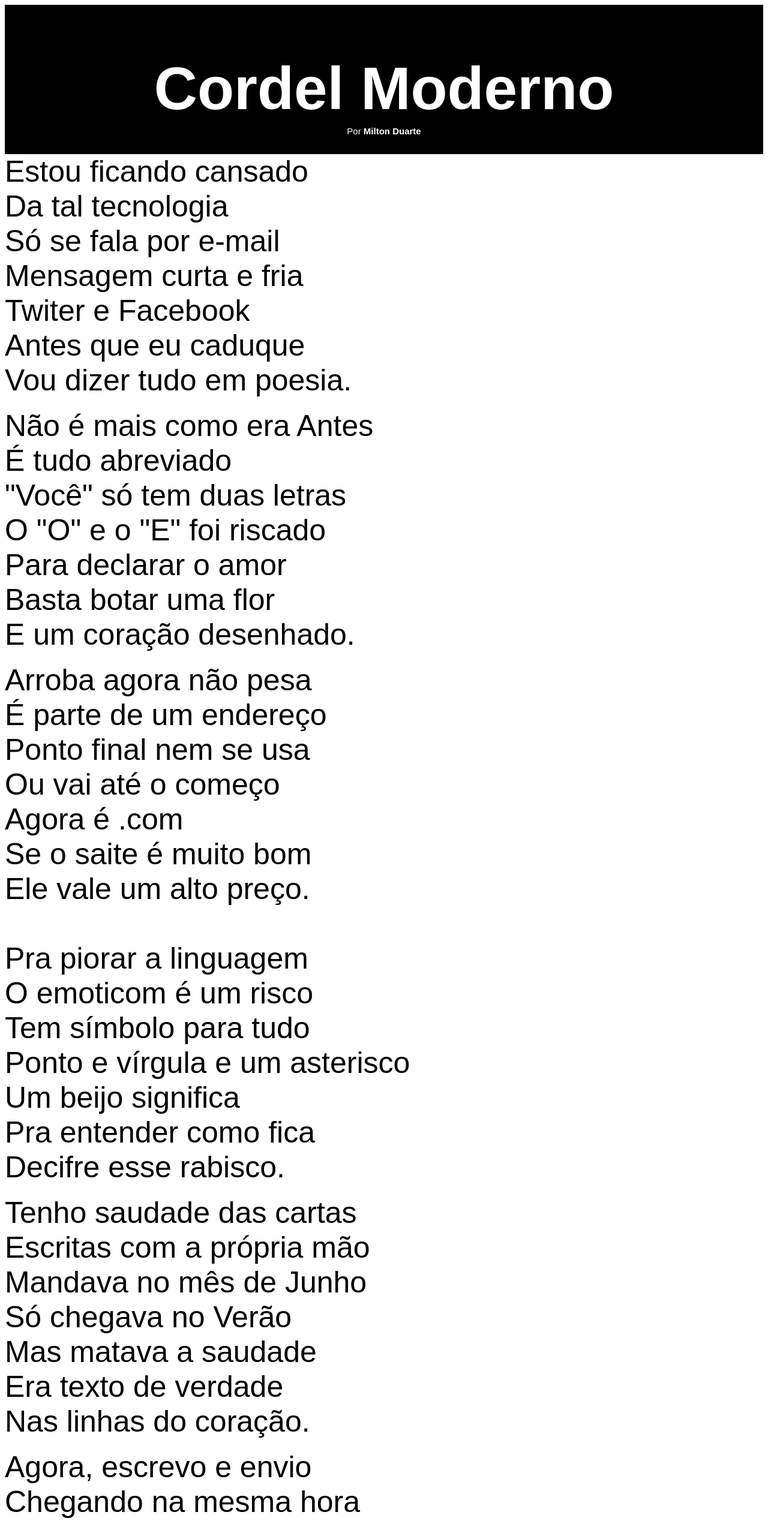
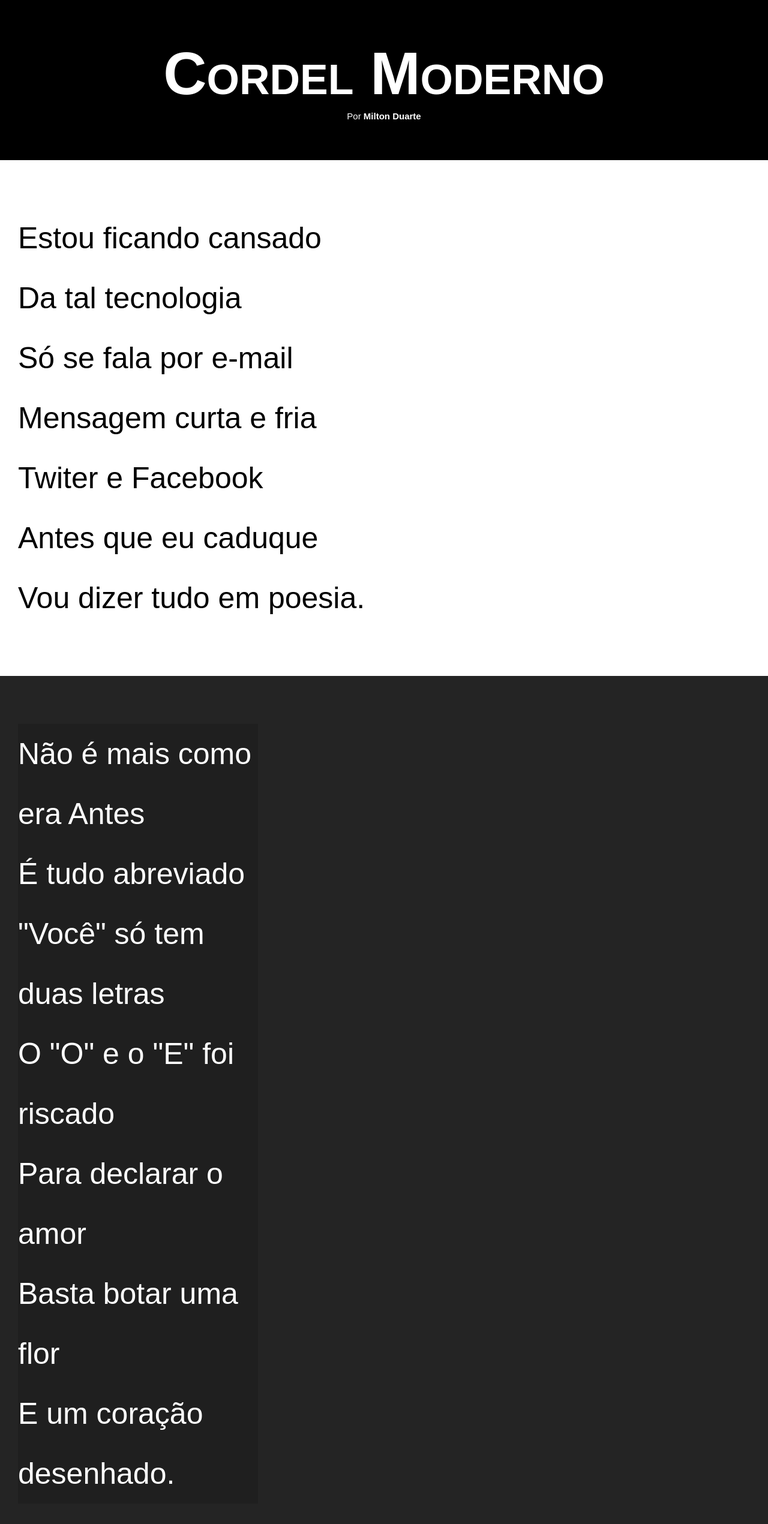
Before and after one commit to reidavi25/htmll-css, a plain HTML site: page desafios/desafio 12/cordel.html in a window 1280 px wide. Shown: the top 2541 px of the page at 60% size. Drawn offline with Linux system fonts and the light colour scheme.

Commit message:
estilos de textos e blocos

```diff
--- a/desafios/desafio 12/cordel.html
+++ b/desafios/desafio 12/cordel.html
@@ -4,82 +4,89 @@
     <meta charset="UTF-8">
     <meta name="viewport" content="width=device-width, initial-scale=1.0">
     <title>Cordel Moderno</title>
-    <link rel="stylesheet" href="style.css">
+    <link rel="stylesheet" href="estilo/style.css">
 </head>
 <body>
     <header>
         <h1>Cordel Moderno</h1>
-        <p>Por <b>Milton Duarte</b></p>
+        <p>Por <a href="https://www.recantodasletras.com.br/poesias/3186743" target="_blank">Milton Duarte</a></p>
     </header>
 
     <main>
-        <div>
+        <section class="normal">
+            <p>
                 Estou ficando cansado<br>
                 Da tal tecnologia<br>
                 Só se fala por e-mail<br>
                 Mensagem curta e fria<br>
                 Twiter e Facebook<br>
                 Antes que eu caduque<br>
-            Vou dizer tudo em poesia.<br>
-        </div>
+                Vou dizer tudo em poesia.
             <br>
-        <div>
+        </section>
+        <section class="imagem">
+            <p>
                 Não é mais como era Antes<br>
                 É tudo abreviado<br>
                 "Você" só tem duas letras<br>
                 O "O" e o "E" foi riscado<br>
                 Para declarar o amor<br>
                 Basta botar uma flor<br>
-            E um coração desenhado.<br>
-        </div>
-        <br>
-        <div>
+                E um coração desenhado.
+            </p>
+        </section>
+        <section class="normal">
+            <p>
                 Arroba agora não pesa<br>
                 É parte de um endereço<br>
                 Ponto final nem se usa<br>
                 Ou vai até o começo<br>
                 Agora é .com<br>
                 Se o saite é muito bom<br>
-            Ele vale um alto preço.<br>
-            <br>
+                Ele vale um alto preço.
+            </p>
+            <p>
                 Pra piorar a linguagem<br>
                 O emoticom é um risco<br>
                 Tem símbolo para tudo<br>
                 Ponto e vírgula e um asterisco<br>
                 Um beijo significa<br>
                 Pra entender como fica<br>
-            Decifre esse rabisco.<br>
-        </div>
-        <br>
-        <div>
+                Decifre esse rabisco.
+            </p>
+        </section>
+        <section class="imagem">
+            <p>
                 Tenho saudade das cartas<br>
                 Escritas com a própria mão<br>
                 Mandava no mês de Junho<br>
                 Só chegava no Verão<br>
                 Mas matava a saudade<br>
                 Era texto de verdade<br>
-            Nas linhas do coração.<br>
-        </div>
-        <br>
-        <div>
+                Nas linhas do coração.
+            </p>
+        </section>
+        <section class="normal">
+            <p>
                 Agora, escrevo e envio<br>
                 Chegando na mesma hora<br>
                 Mas quando vou prosear<br>
                 A pessoa foi embora<br>
                 Abriu outro aplicativo<br>
                 O mundo ficou cativo<br>
-            Da tecnologia de agora.<br>
-            <br>
+                Da tecnologia de agora.
+            </p>
+            <p>
                 Felizmente, para orar<br>
                 Não precisa de internet<br>
                 Deus escuta todo mundo<br>
                 Se quiser, faça esse teste<br>
                 Dois pontos, são dois joelhos<br>
                 Seus lábios são aparelhos<br>
-            Deixe que Deus interprete.<br>
-        </div>
+                Deixe que Deus interprete.
+            </p>
+        </section>
     </main>
-
-    <footer>Site criado por <b>Gustavo Guanabara</b> para o <b>CursoemVideo</b></footer>
+    <footer>Site criado por <a href="https://gustavoguanabara.github.io" target="_blank">Gustavo Guanabara</a> para o <a href="https://www.cursoemvideo.com" target="_blank">CursoemVideo</a></footer>
 </body>
 </html>
--- /dev/null
+++ b/desafios/desafio 12/estilo/style.css
@@ -0,0 +1,76 @@
+@charset "UTF-8";
+
+*{
+    margin: 0px;
+    padding: 0px;
+}
+
+html, body{
+    min-height: 100vh;
+    background-color: darkgray;
+}
+
+header{
+    background-color: black;
+    color: white;
+    padding: 15px;
+    text-align: center;
+    font-family: Arial, Helvetica, sans-serif;
+}
+
+header > h1{
+    padding-top: 50px;
+    /*text-transform: uppercase;*/
+    font-variant: small-caps;
+    font-size: 100px;
+    margin-bottom: 5px;
+}
+
+header > p{
+    padding-bottom: 50px;
+    font-size: 15px;
+    margin-top: 0px;
+}
+
+header a, footer a{
+    color: white;
+    text-decoration: none;
+    font-weight: bolder;
+}
+
+header a:hover, footer a:hover{
+    text-decoration: underline;
+}
+
+section{
+    padding-top: 10vh;
+    padding-bottom: 10vh;
+    padding-left: 30px;
+    font-family: Arial, Helvetica, sans-serif;
+    font-size: 50px;
+    line-height: 2em;
+}
+
+section.normal{
+    background-color: white;
+    color: black;
+}
+
+section.imagem{
+    background-color: rgba(0, 0, 0, 0.788);
+    color: white;
+}
+
+section.imagem > p{
+    background-color: rgba(0, 0, 0, 0.13);
+    width: 400px;
+}
+
+footer{
+    font-family: Arial, Helvetica, sans-serif;
+    background-color: black;
+    color: white;
+    text-align: center;
+    padding: 10px;
+    font-size: 18px;
+}
--- a/desafios/desafio 12/style.css
+++ /dev/null
@@ -1,34 +0,0 @@
-@charset "UTF-8";
-
-header{
-    background-color: black;
-    color: white;
-    padding: 15px;
-    font-family: Arial, Helvetica, sans-serif;
-}
-
-header h1{
-    text-align: center;
-    font-size: 100px;
-    margin-bottom: 5px;
-}
-
-header p{
-    text-align: center;
-    font-size: 15px;
-    margin-top: 0px;
-}
-
-div{
-    font-family: Arial, Helvetica, sans-serif;
-    font-size: 50px;
-}
-
-footer{
-    font-family: Arial, Helvetica, sans-serif;
-    background-color: black;
-    color: white;
-    text-align: center;
-    padding: 10px;
-    font-size: 18px;
-}
```
Lines whose indentation alone changed are shown as unchanged.
